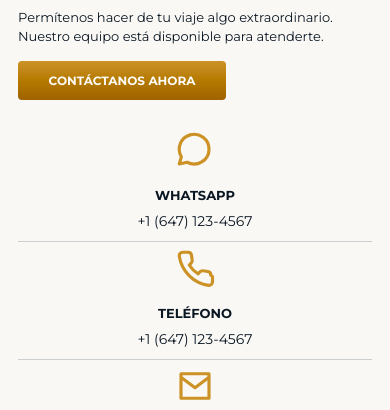
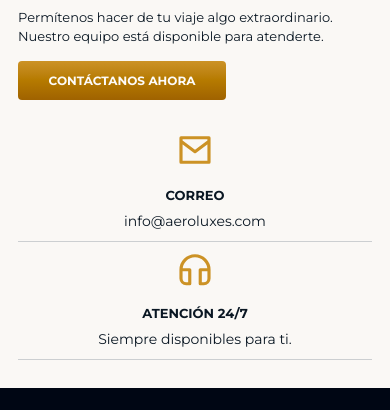
Before and after one commit to websamir/Aeroluxe, a plain HTML site: page index.html in a window 390 px wide. Shown: the part 4120-4530 px from the top of the page. Drawn offline with Linux system fonts and the light colour scheme.

Commit message:
Remove phone contact method and input field
Removed phone input field and related contact methods.

```diff
--- a/index.html
+++ b/index.html
@@ -119,8 +119,6 @@
           <a href="#contacto" data-open-contact>Contáctanos ahora</a>
         </div>
         <div class="contact-methods">
-          <article><svg viewBox="0 0 24 24"><path d="M20 11.5a8.5 8.5 0 0 1-12.5 7.5L3 20l1.2-4.1A8.5 8.5 0 1 1 20 11.5Z"/></svg><h3>Whatsapp</h3><p>+1 (647) 123-4567</p></article>
-          <article><svg viewBox="0 0 24 24"><path d="M22 16.9v3a2 2 0 0 1-2.2 2A19.8 19.8 0 0 1 3 5.2 2 2 0 0 1 5 3h3a2 2 0 0 1 2 1.7l.4 2.7a2 2 0 0 1-.6 1.8L8.7 10.3a16 16 0 0 0 5 5l1.1-1.1a2 2 0 0 1 1.8-.6l2.7.4a2 2 0 0 1 1.7 2Z"/></svg><h3>Teléfono</h3><p>+1 (647) 123-4567</p></article>
           <article><svg viewBox="0 0 24 24"><path d="M4 5h16v14H4zM4 7l8 6 8-6"/></svg><h3>Correo</h3><p>info@aeroluxes.com</p></article>
           <article><svg viewBox="0 0 24 24"><path d="M4 13a8 8 0 0 1 16 0v5a3 3 0 0 1-3 3h-2v-8h5M4 13h5v8H7a3 3 0 0 1-3-3Z"/></svg><h3>Atención 24/7</h3><p>Siempre disponibles para ti.</p></article>
         </div>
@@ -161,10 +159,6 @@
             <input name="email" type="email" autocomplete="email" placeholder="nombre@correo.com" required />
           </label>
           <label>
-            Teléfono
-            <input name="Teléfono" type="tel" autocomplete="tel" placeholder="+1 (___) ___-____" required />
-          </label>
-          <label>
             Aeropuerto o ciudad
             <input name="Aeropuerto o ciudad" type="text" placeholder="Toronto, Madrid, Santiago..." />
           </label>
```
